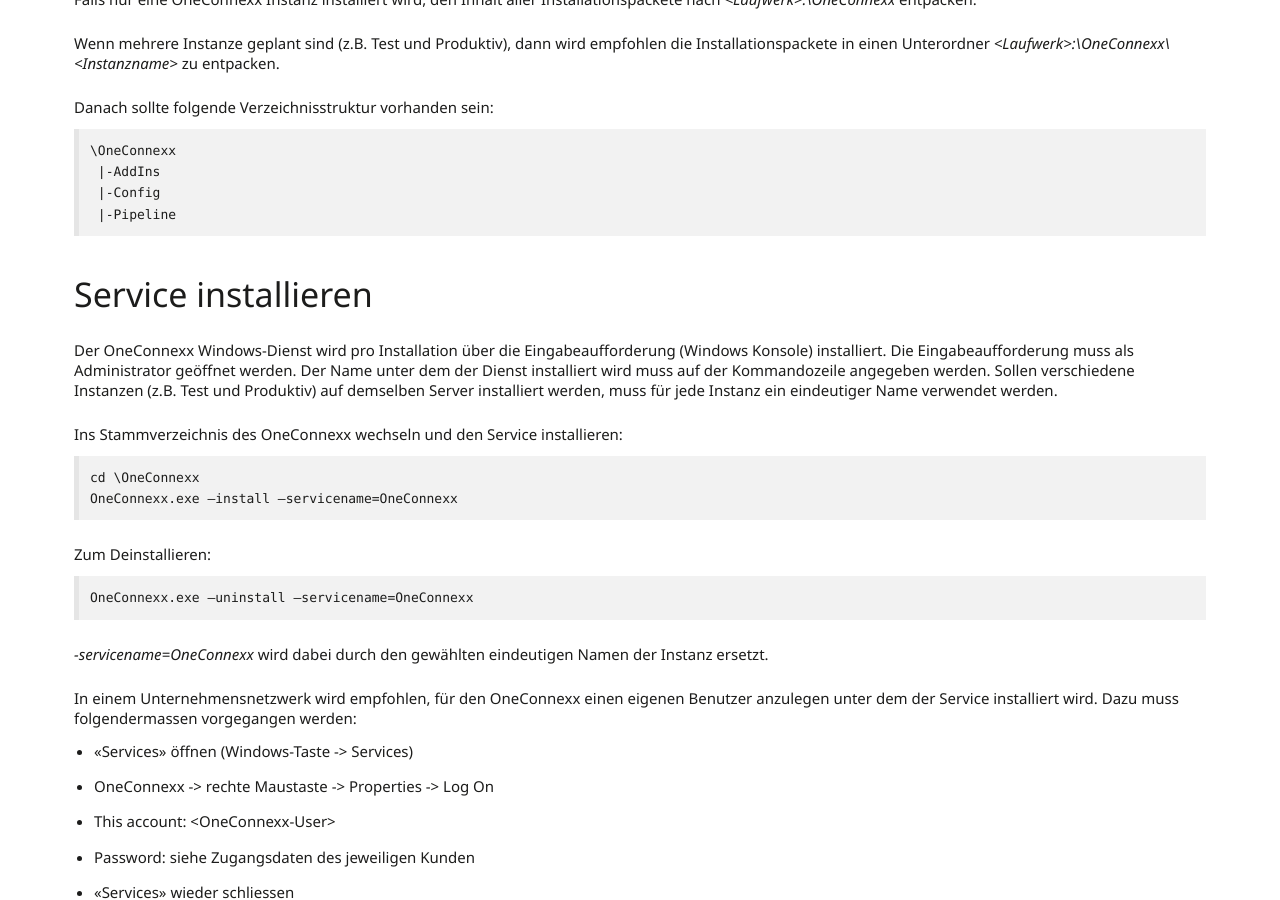
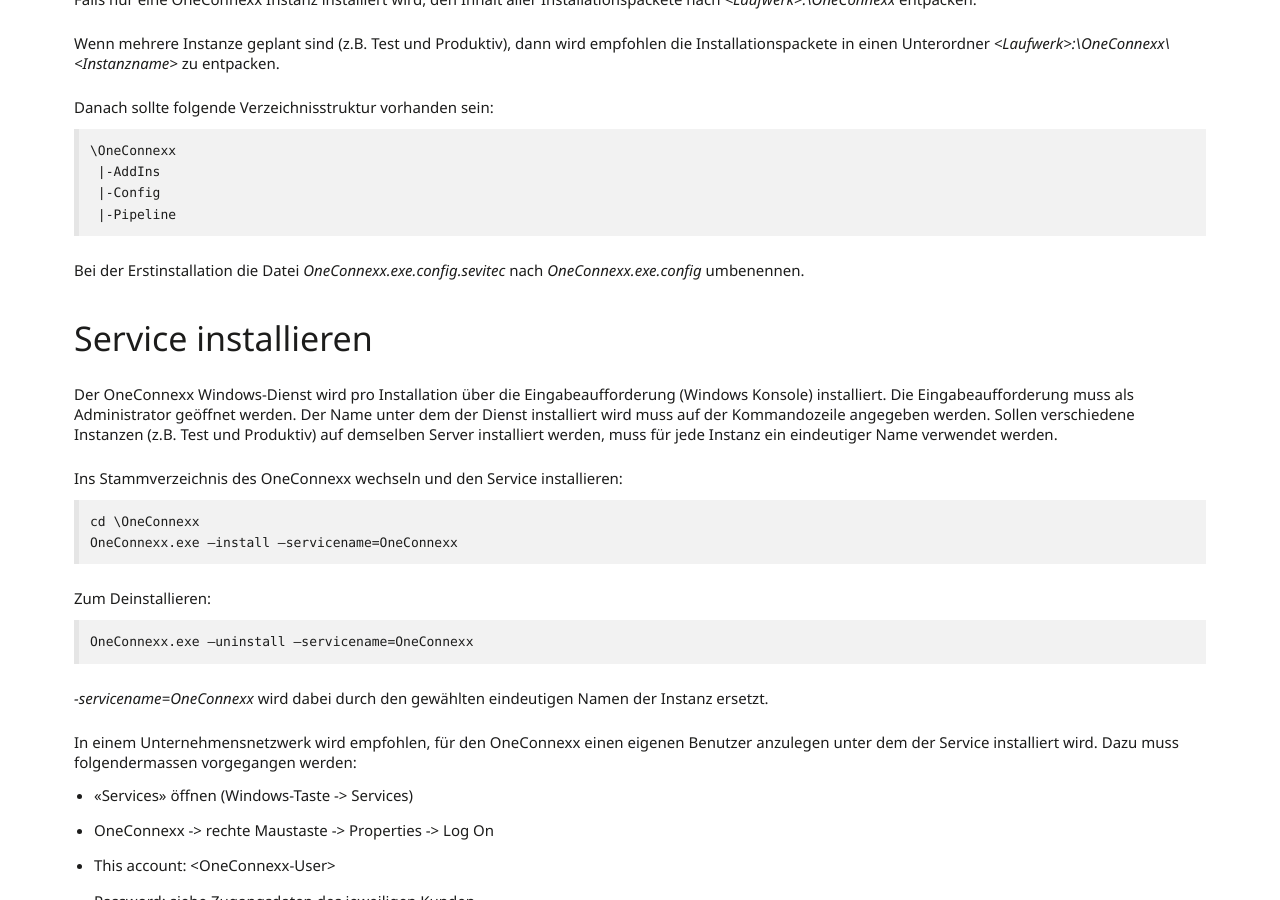
Before and after one commit to primesoft-group/oneconnexx-docs, a Jekyll site: the page built from _pages/setup/de/oneconnexx.md, in a window 1280 px wide and 900 px high, scrolled down 818 px. Built offline with Jekyll 4.4.1, drawn with Linux system fonts in a browser that asks for light colours; nearby versions of some CDN libraries; some web fonts are replaced.

Commit message:
Update oneconnexx.md

````diff
--- a/_pages/setup/de/oneconnexx.md
+++ b/_pages/setup/de/oneconnexx.md
@@ -33,6 +33,7 @@
  |-Config
  |-Pipeline
 ```
+Bei der Erstinstallation die Datei *OneConnexx.exe.config.sevitec* nach *OneConnexx.exe.config* umbenennen.
 
 ### Service installieren
 
````
